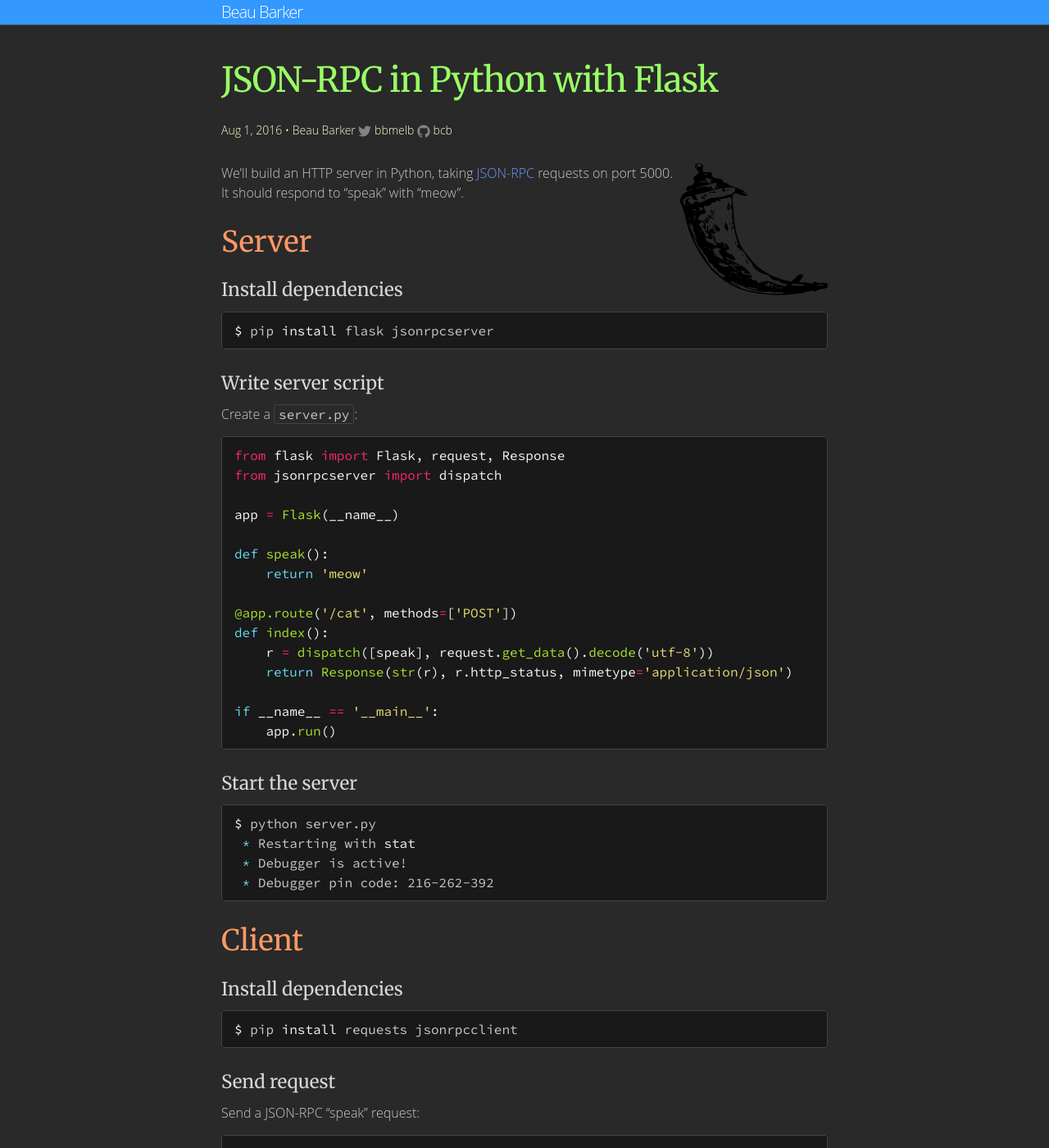
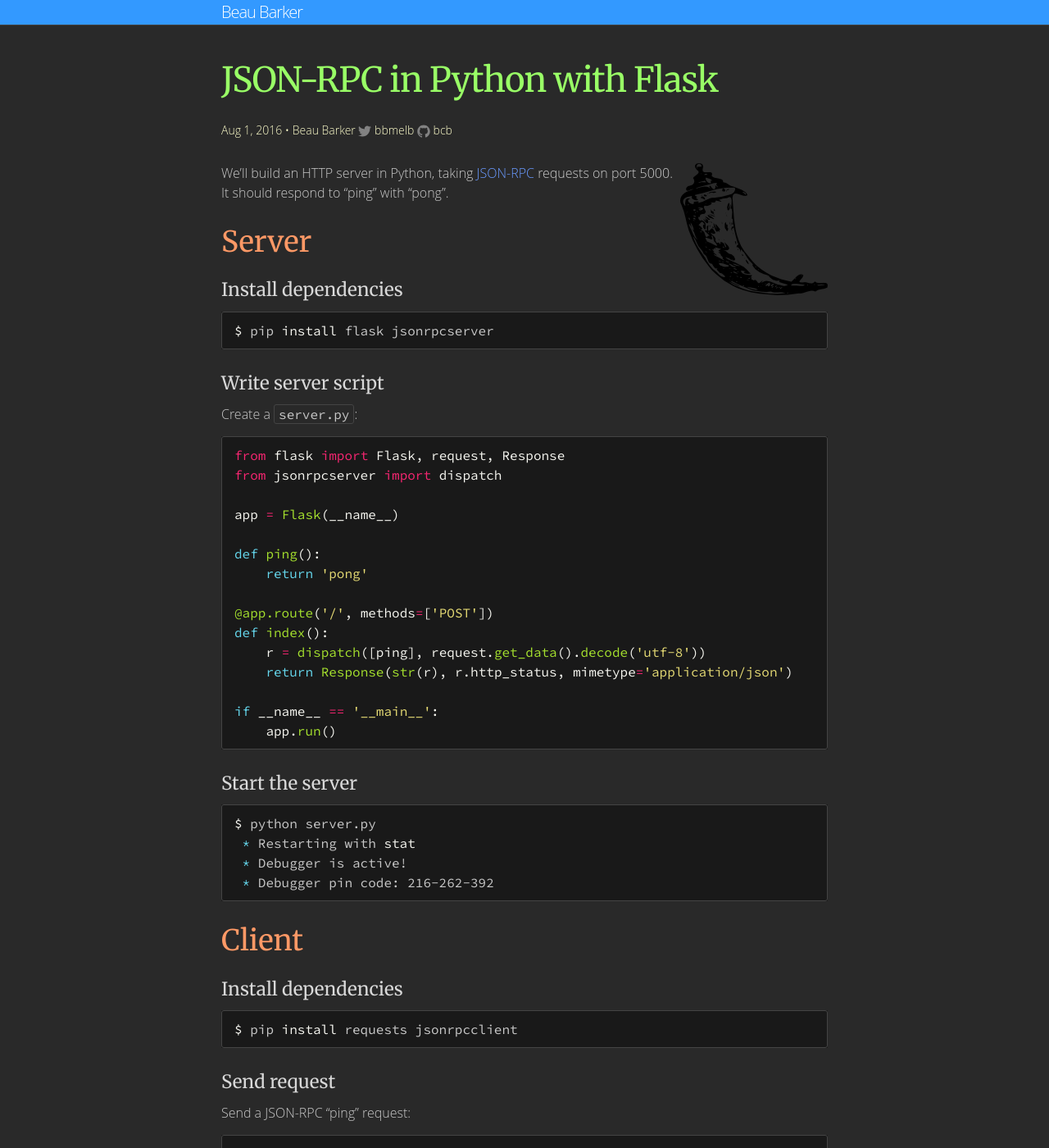
Before and after one commit to explodinglabs/explodinglabs.github.io, a Jekyll site: the page built from _jsonrpc/flask.markdown, in a window 1280 px wide and 1400 px high. Shown: the whole window at 82% size. Built offline with Jekyll 4.4.1, drawn with Linux system fonts in a browser that asks for light colours; some web fonts are replaced; comment, search, counter and statistics services are not loaded; some of the changed text lies outside the part shown.

Commit message:
Adjust flask example

````diff
--- a/_jsonrpc/flask.markdown
+++ b/_jsonrpc/flask.markdown
@@ -10,8 +10,8 @@
 </div>
 
 We'll build an HTTP server in Python, taking
-[JSON-RPC](http://www.jsonrpc.org/) requests on port 5000.  It should respond
-to "speak" with "meow".
+[JSON-RPC](http://www.jsonrpc.org/) requests on port 5000. It should respond to
+"ping" with "pong".
 
 Server
 ======
@@ -34,12 +34,12 @@
 
 app = Flask(__name__)
 
-def speak():
-    return 'meow'
+def ping():
+    return 'pong'
 
-@app.route('/cat', methods=['POST'])
+@app.route('/', methods=['POST'])
 def index():
-    r = dispatch([speak], request.get_data().decode('utf-8'))
+    r = dispatch([ping], request.get_data().decode('utf-8'))
     return Response(str(r), r.http_status, mimetype='application/json')
 
 if __name__ == '__main__':
@@ -69,10 +69,10 @@
 Send request
 ------------
 
-Send a JSON-RPC "speak" request:
+Send a JSON-RPC "ping" request:
 
 ```python
 >>> from jsonrpcclient.http_server import HTTPServer
->>> HTTPServer('http://localhost:5000/cat').request('speak')
-'meow'
+>>> HTTPServer('http://localhost:5000/').request('ping')
+'pong'
 ```
````
